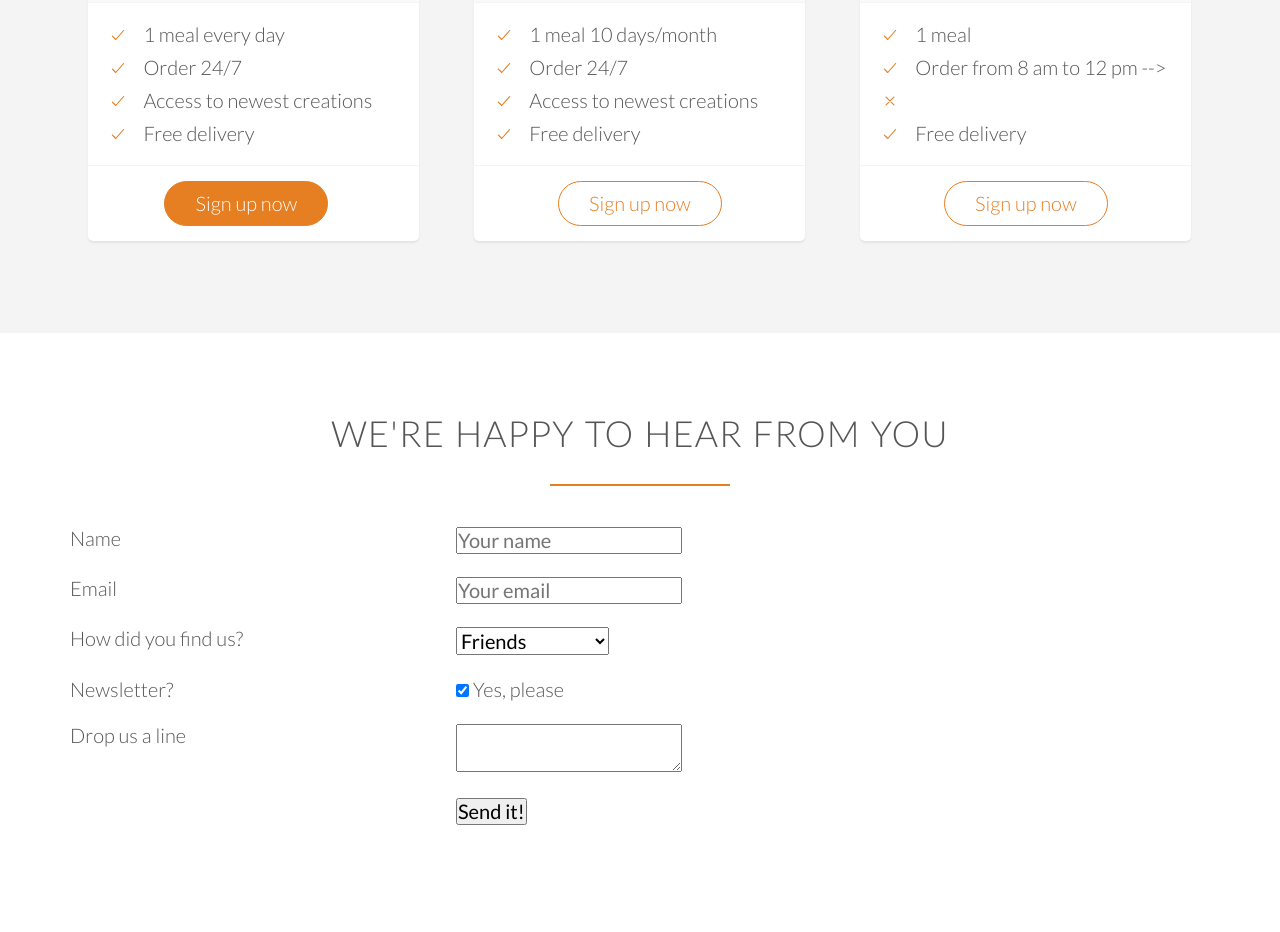
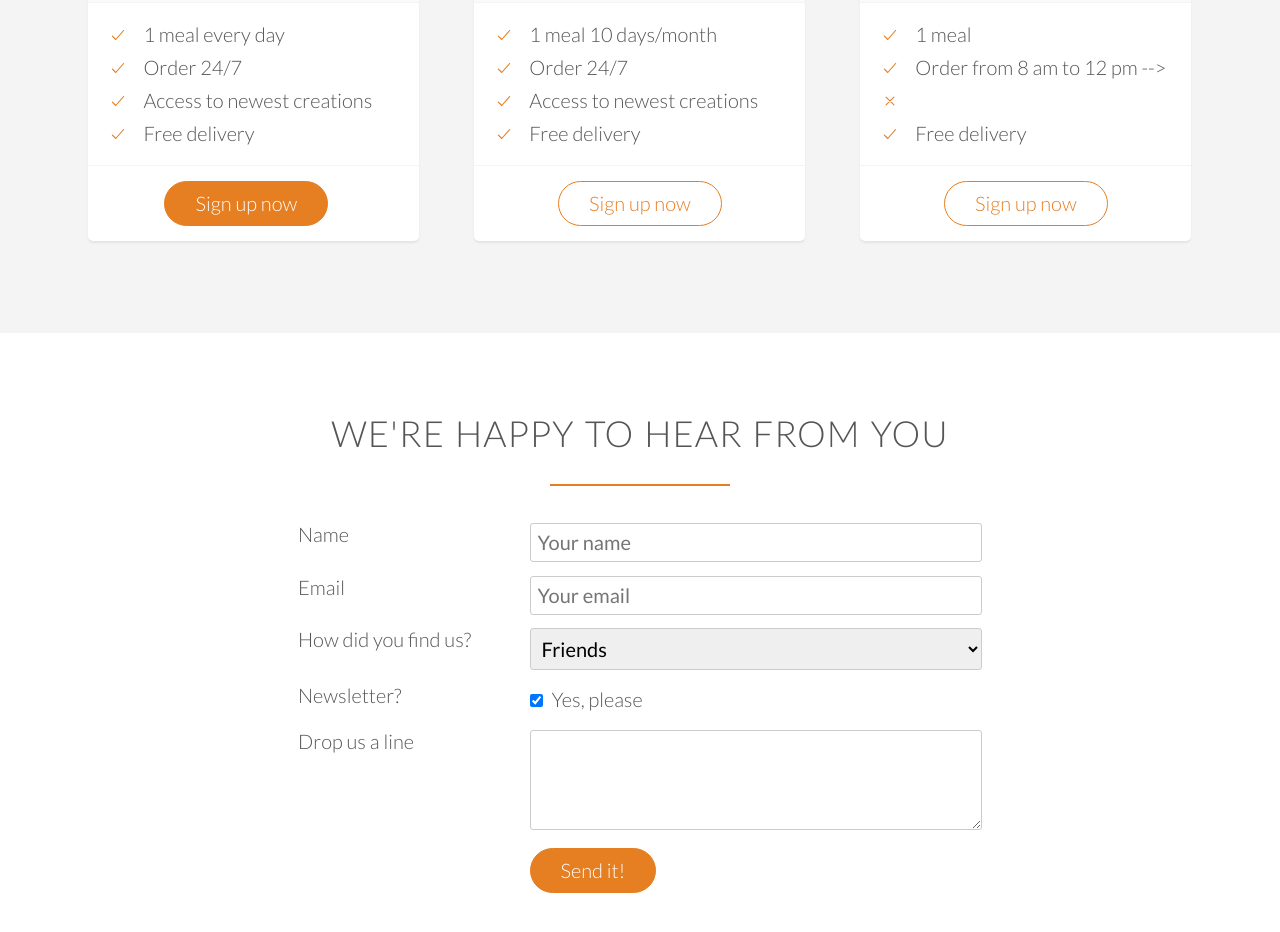
Before and after one commit to Greaver123/Omnifood, a website: page index.html in a window 1280 px wide. Shown: the part 4272-5204 px from the top of the page. Drawn offline with nearby package versions, Linux system fonts and the light colour scheme; files whose address does not match are found by name.

Commit message:
54. Building the contact form form - Part 2

```diff
--- a/assets/css/style.css
+++ b/assets/css/style.css
@@ -6,7 +6,10 @@
   --orange: #e67e22;
   --orange-dark: #cf6d17;
   --gray: #555;
-  --image-darker-gradient: linear-gradient(rgba(0, 0, 0, 0.7), rgba(0, 0, 0, 0.7));
+  --image-darker-gradient: linear-gradient(
+    rgba(0, 0, 0, 0.7),
+    rgba(0, 0, 0, 0.7)
+  );
   --section-background-odd: #f4f4f4;
 }
 
@@ -116,23 +119,26 @@ ion-icon {
 
 /* ---- Links ---- */
 
-a:link,a:visited{
-  color:var(--orange);
+a:link,
+a:visited {
+  color: var(--orange);
   text-decoration: none;
   border-bottom: 1px solid var(--orange);
   padding-bottom: 1px;
   transition: border-bottom 0.2s, color 0.2s;
 }
 
-a:hover,a:active{
-  color:var(--gray);
+a:hover,
+a:active {
+  color: var(--gray);
   border-bottom: transparent;
 }
 
 /* ---- Buttons ---- */
 
 .btn:link,
-.btn:visited {
+.btn:visited,
+input[type="submit"] {
   display: inline-block;
   padding: 10px 30px;
   font-weight: 300;
@@ -142,7 +148,8 @@ a:hover,a:active{
 }
 
 .btn-full:link,
-.btn-full:visited {
+.btn-full:visited,
+input[type="submit"] {
   background-color: var(--orange);
   border: 1px solid var(--orange);
   color: white;
@@ -156,8 +163,11 @@ a:hover,a:active{
 }
 
 .btn:hover,
-.btn:active {
+.btn:active,
+input[type="submit"]:hover,
+input[type="submit"]:active {
   background-color: var(--orange-dark);
+  cursor: pointer;
 }
 
 .btn-full:hover,
@@ -176,8 +186,7 @@ a:hover,a:active{
 /* -------------------------------------------------- */
 
 header {
-  background-image: var(--image-darker-gradient),
-    url("../images/hero.jpg");
+  background-image: var(--image-darker-gradient), url("../images/hero.jpg");
   background-size: cover;
   background-position: center;
   background-attachment: fixed;
@@ -318,8 +327,9 @@ header {
   margin-right: 10px;
 }
 
-.btn-app:link, .btn-app:visited{
-  border:0px;
+.btn-app:link,
+.btn-app:visited {
+  border: 0px;
 }
 
 /* -------------------------------------------------- */
@@ -336,16 +346,16 @@ header {
   font-size: 120% !important;
   line-height: 120%;
   vertical-align: middle;
-  margin-top:-5px;
+  margin-top: -5px;
   margin-right: 10px;
 }
 
-.box img{
+.box img {
   width: 100%;
   margin-bottom: 30px;
 }
 
-.city-feature{
+.city-feature {
   margin-bottom: 5px;
 }
 
@@ -353,8 +363,9 @@ header {
 /*  Testimonials */
 /* -------------------------------------------------- */
 
-.section-testimonials{
-  background-image:var(--image-darker-gradient), url('/assets/images//back-customers.jpg')  ;
+.section-testimonials {
+  background-image: var(--image-darker-gradient),
+    url("/assets/images//back-customers.jpg");
   background-position: center;
   background-size: cover;
   color: #fff;
@@ -362,49 +373,48 @@ header {
 }
 
 blockquote {
-  padding:2%;
+  padding: 2%;
   font-style: italic;
   line-height: 140%;
   position: relative;
   margin-top: 40px;
 }
 
-cite{
+cite {
   display: block;
   font-size: 90%;
   margin-top: 25px;
 }
 
-blockquote::before{
+blockquote::before {
   position: absolute;
   display: block;
-  content: '\201C';
+  content: "\201C";
   font-size: 500%;
-  top:0;
+  top: 0;
   left: -5px;
 }
 
-cite img{
+cite img {
   height: 45px;
   border-radius: 50%;
   vertical-align: middle;
 }
 
-
 /* -------------------------------------------------- */
 /*  Sign up */
 /* -------------------------------------------------- */
 
-.section-plans{
+.section-plans {
   background-color: var(--section-background-odd);
 }
 
-.plan-box{
+.plan-box {
   background-color: #fff;
   border-radius: 5px;
   width: 90%;
   margin-left: 5%;
-  box-shadow: 0 2px 2px rgb(228, 228, 228)
+  box-shadow: 0 2px 2px rgb(228, 228, 228);
 }
 
 .plan-box div {
@@ -412,17 +422,16 @@ background-color: var(--section-background-odd);
   border-bottom: 1px solid var(--section-background-odd);
 }
 
-.plan-box div:first-child{
+.plan-box div:first-child {
   background-color: rgb(250, 250, 250);
   border-top-left-radius: 5px;
   border-top-right-radius: 5px;
 }
 
-.plan-box div:last-child{
+.plan-box div:last-child {
   text-align: center;
-border:none;
+  border: none;
 }
-
 
 .plan-price {
   font-size: 300%;
@@ -436,14 +445,45 @@ border:none;
   font-weight: 300;
 }
 
-.plan-price-meal{
+.plan-price-meal {
   font-size: 80%;
 }
 
-.plan-box ul{
+.plan-box ul {
   list-style: none;
 }
 
-.plan-box ul li{
+.plan-box ul li {
   padding: 5px 0;
 }
+
+/* -------------------------------------------------- */
+/*  Form */
+/* -------------------------------------------------- */
+
+.contact-form {
+  width: 60%;
+  margin: 0 auto;
+}
+
+input[type="text"],
+input[type="email"],
+select,
+textarea {
+  width: 100%;
+  padding: 7px;
+  border-radius: 3px;
+  border: 1px solid #ccc;
+}
+
+textarea {
+  height: 100px;
+}
+
+input[type="checkbox"] {
+  margin: 10px 5px 10px 0;
+}
+
+*:focus {
+  outline: none;
+}
```
Lines whose indentation alone changed are shown as unchanged.
